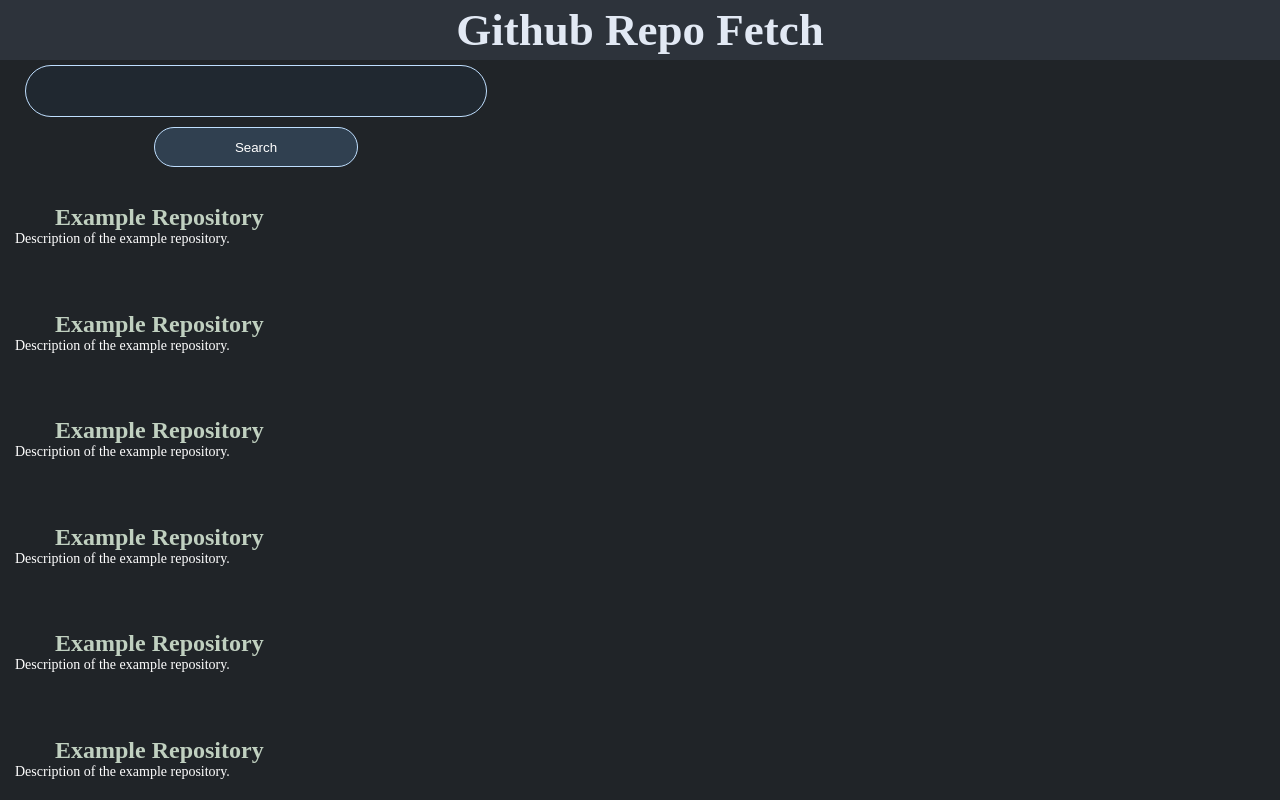
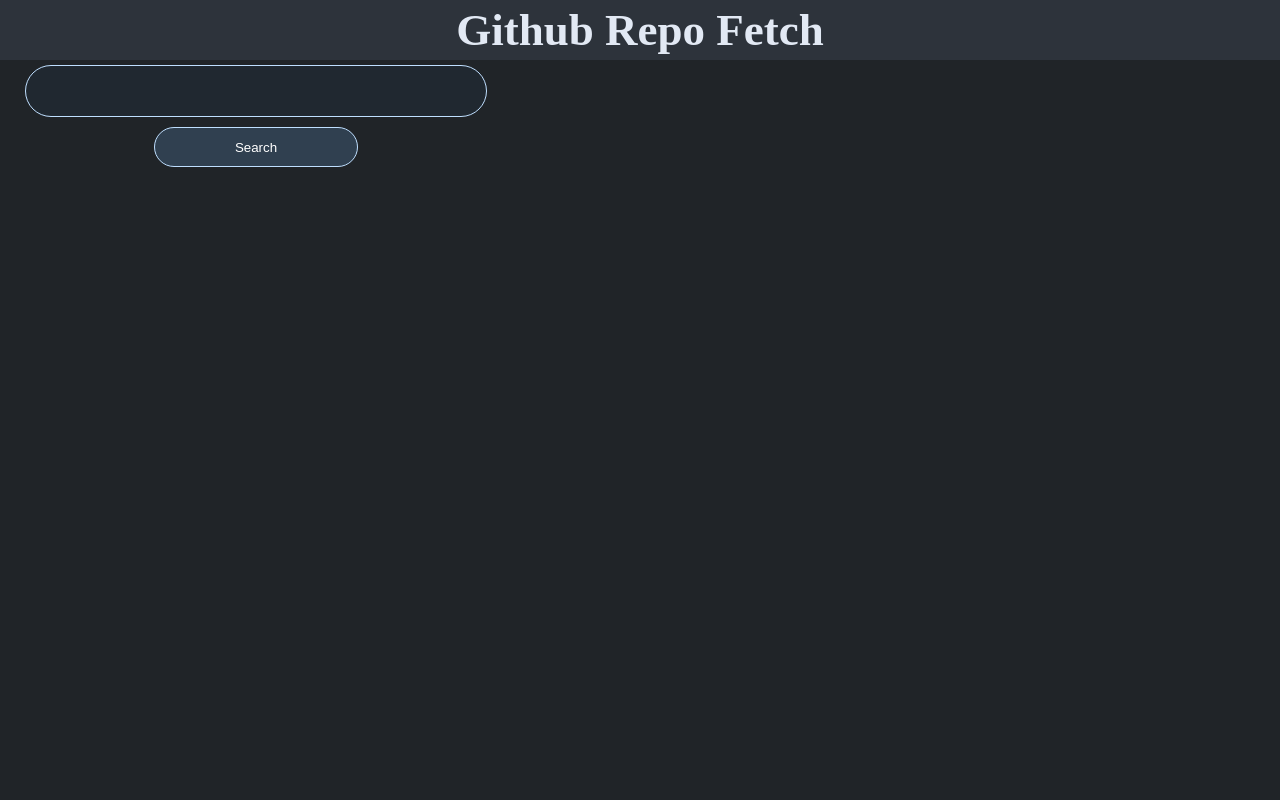
Before and after one commit to Edinaldo-C-Silva-Jr/React-Projects, a React (Create React App) app in the folder Github Repository Fetch/github-repo-fetch/: page / in a window 1280 px wide. Built offline with nearby package versions, Linux system fonts and the light colour scheme.

Commit message:
Implemented the fetch for github repos, and put their data in the ListItem components.

```diff
--- a/Github Repository Fetch/github-repo-fetch/src/components/ListItem/index.tsx
+++ b/Github Repository Fetch/github-repo-fetch/src/components/ListItem/index.tsx
@@ -1,12 +1,11 @@
 import { Container, ItemDescription, ItemTitle } from "./styles";
+import { RepositoryProperty } from "./types";
 
-const ListItem = () => {
+const ListItem = ({ repository }: RepositoryProperty) => {
     return (
         <Container>
-            <ItemTitle>Example Repository</ItemTitle>
-            <ItemDescription>
-                Description of the example repository.
-            </ItemDescription>
+            <ItemTitle>{repository.name}</ItemTitle>
+            <ItemDescription>{repository.description}</ItemDescription>
         </Container>
     );
 };
--- a/Github Repository Fetch/github-repo-fetch/src/components/ListItem/styles.ts
+++ b/Github Repository Fetch/github-repo-fetch/src/components/ListItem/styles.ts
@@ -2,7 +2,8 @@
 
 export const Container = styled.div`
     width: 100%;
-    margin-left: 30px;
+    margin: 10px 0 0 30px;
+    border-top: 1px solid #ffffff;
 
     display: flex;
     align-items: flex-start;
@@ -10,15 +11,15 @@
 `;
 
 export const ItemTitle = styled.h2`
-    font-size: 24px;
+    font-size: 22px;
     font-weight: 700;
-    margin-left: 40px;
+    margin-left: 20px;
 
-    color: #c0d0c0;
+    color: #80b0f0;
 `;
 
 export const ItemDescription = styled.p`
-    font-size: 14px;
+    font-size: 12px;
     font-weight: 400;
 
     color: #ffffff;
--- /dev/null
+++ b/Github Repository Fetch/github-repo-fetch/src/components/ListItem/types.ts
@@ -0,0 +1,8 @@
+export interface RepositoryBasicInfo {
+    name: string;
+    description: string;
+}
+
+export interface RepositoryProperty {
+    repository: RepositoryBasicInfo;
+}
--- a/Github Repository Fetch/github-repo-fetch/src/components/ProfileInfo/index.tsx
+++ b/Github Repository Fetch/github-repo-fetch/src/components/ProfileInfo/index.tsx
@@ -16,7 +16,7 @@
                 <ProfileName>{githubUser.name}</ProfileName>
                 <ProfileUser>@{githubUser.login}</ProfileUser>
                 <ProfileLink href={githubUser.html_url}>
-                    Profile Link
+                    Go to this profile
                 </ProfileLink>
             </ProfileInformation>
         </ProfileContainer>
--- a/Github Repository Fetch/github-repo-fetch/src/pages/Home/index.tsx
+++ b/Github Repository Fetch/github-repo-fetch/src/pages/Home/index.tsx
@@ -16,10 +16,12 @@
 import { api } from "../../services/api";
 import { GithubUserInfo } from "../../components/ProfileInfo/types";
 import { isAxiosError } from "axios";
+import { RepositoryBasicInfo } from "../../components/ListItem/types";
 
 const App = () => {
     const [usernameInput, setUsernameInput] = useState("");
     const [githubUser, setGithubUser] = useState<GithubUserInfo | null>(null);
+    const [userRepos, setUserRepos] = useState<RepositoryBasicInfo[] | []>([]);
 
     const getUserFromGithub = async () => {
         try {
@@ -29,6 +31,7 @@
 
             if (data.id) {
                 setGithubUser(data);
+                getReposFromUser();
             }
         } catch (error) {
             if (isAxiosError(error) && error.response?.status === 404) {
@@ -36,6 +39,18 @@
             } else {
                 alert("Ocorreu um erro!");
             }
+        }
+    };
+
+    const getReposFromUser = async () => {
+        try {
+            const { data } = await api.get(`/users/${usernameInput}/repos`);
+
+            if (data.length > 0) {
+                setUserRepos(data);
+            }
+        } catch (error) {
+            alert("Ocorreu um erro!");
         }
     };
 
@@ -55,12 +70,13 @@
                     </SearchArea>
                     {githubUser && <ProfileInfo githubUser={githubUser} />}
                     <SearchResults>
-                        <ListItem />
-                        <ListItem />
-                        <ListItem />
-                        <ListItem />
-                        <ListItem />
-                        <ListItem />
+                        {userRepos.length
+                            ? userRepos.map(
+                                  (repository: RepositoryBasicInfo) => (
+                                      <ListItem repository={repository} />
+                                  )
+                              )
+                            : null}
                     </SearchResults>
                 </LeftColumn>
                 <RightColumn></RightColumn>
```
